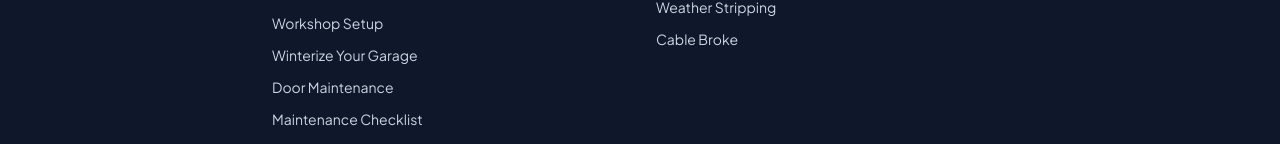
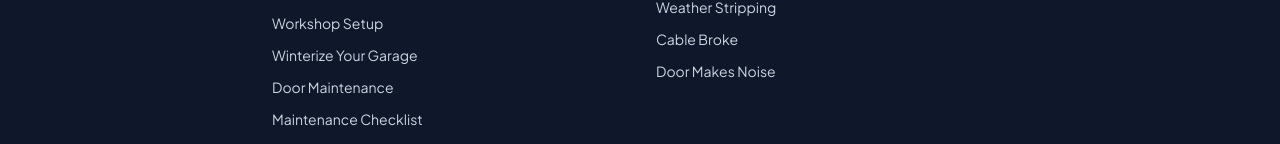
Before and after one commit to thebasementguide2026/thegarage.guide-, a Next.js app: page /affiliate-disclosure in a window 1280 px wide. Shown: the part 1374-1518 px from the top of the page. Built offline with nearby package versions, Linux system fonts and the light colour scheme.

Commit message:
Add garage-door-makes-noise to footer

```diff
--- a/components/Footer.tsx
+++ b/components/Footer.tsx
@@ -42,6 +42,7 @@ const footerSections = [
       { label: 'Door Off Track', href: '/problems/garage-door-off-track' },
       { label: 'Weather Stripping', href: '/problems/garage-door-weather-stripping' },
       { label: 'Cable Broke', href: '/problems/garage-door-cable-broke' },
+      { label: 'Door Makes Noise', href: '/problems/garage-door-makes-noise' },
     ],
   },
   {
```
